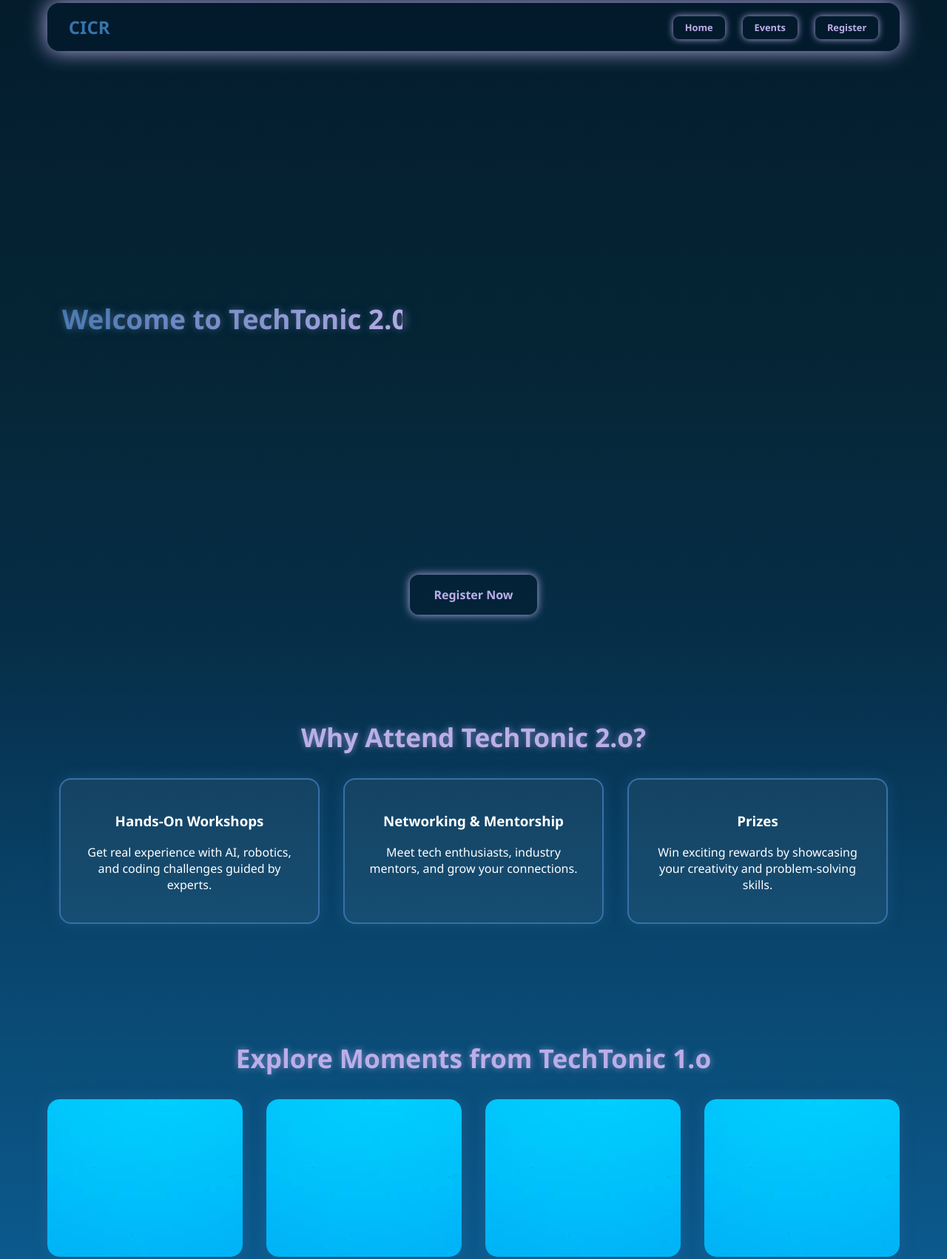
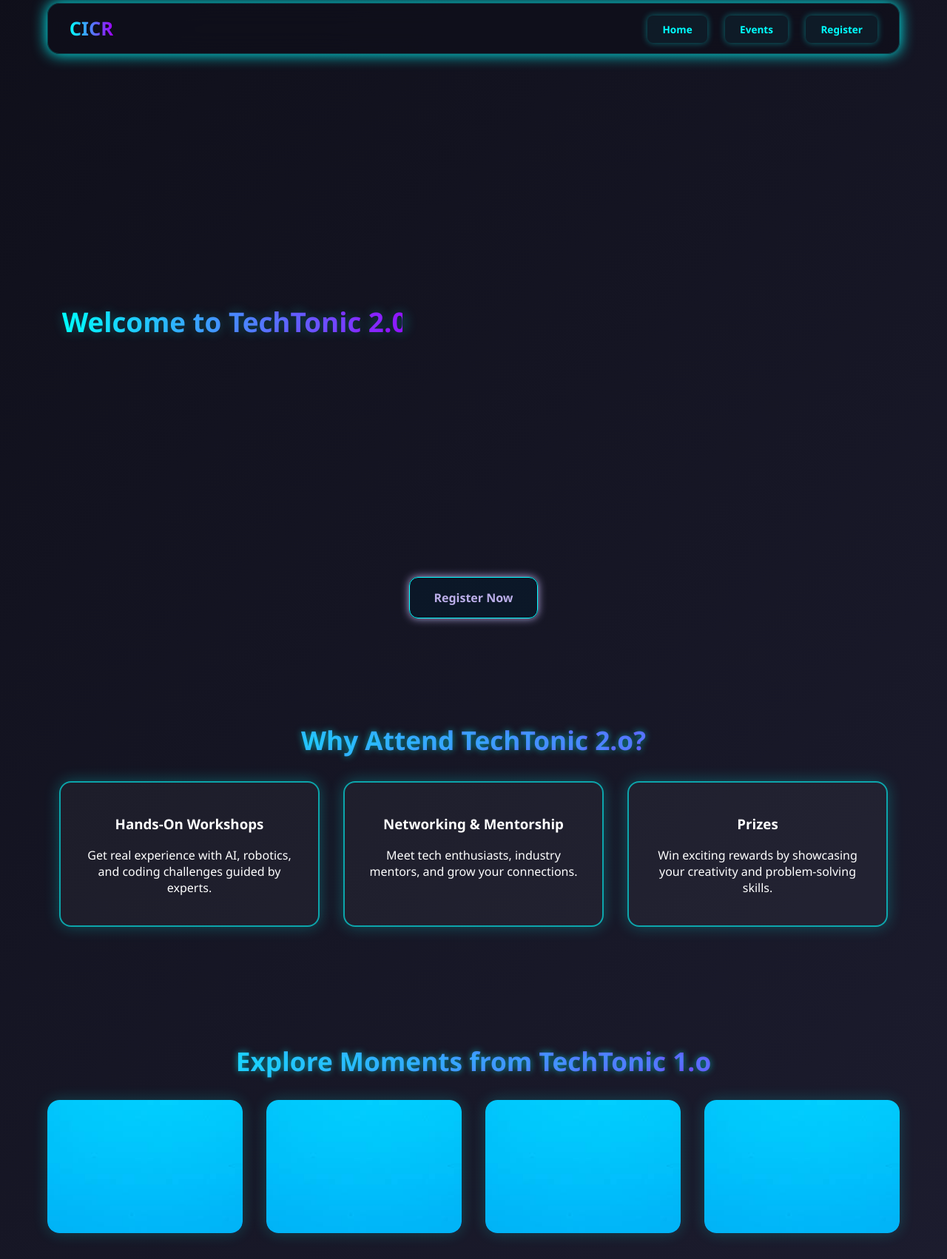
Before and after one commit to UpmanyuCodes/TechTonic2.0-Website, a plain HTML site: page HTML/index.html in a window 1280 px wide. Shown: the part 60-1762 px from the top of the page at 74% size. Drawn offline with Linux system fonts and the light colour scheme; some packages are replaced by stand-ins of ours; a script that the page names is missing.

Commit message:
Initial commit

```diff
--- a/CSS/styles.css
+++ b/CSS/styles.css
@@ -1,27 +1,17 @@
+/* Upgraded Tech Theme by ChatGPT UI/UX ✨ */
+
 html {
   font-size: 100%;
 }
 
-  body {
-   margin: 0;
+body {
+  margin: 0;
   min-height: 150vh;
-  background: linear-gradient(
-    to bottom,
-    #042135 0%,
-    #041C2C 2%,
-    #041e2f 9%,
-    #052636 31%,
-    #062e48 51%,
-    #083d61 65%,
-    #0a4d79 82%,
-    #0c5d92 100%
-  );
-  font-family: 'Segoe UI', Tahoma, Geneva, Verdana, sans-serif;
+  background: linear-gradient(135deg, #0f0f1a 0%, #1c1c2e 100%);
+  font-family: 'Orbitron', 'Segoe UI', Tahoma, Geneva, Verdana, sans-serif;
   overflow-x: hidden;
-
-
+  color: #e0e0f0;
 }
-
 
 .navbar {
   margin: 5%;
@@ -29,20 +19,25 @@ html {
   display: flex;
   justify-content: space-between;
   align-items: center;
-  background-color: rgba(3, 27, 44, 0.51);
+  background: rgba(15, 15, 26, 0.7);
   backdrop-filter: blur(1.5rem);
-  -webkit-backdrop-filter: blur(1.5rem);
-  box-shadow: 0 0 1.75rem #BBAEE9;
+  box-shadow: 0 0 20px #00ffff;
   border-radius: 1rem;
+  border: 1px solid #00ffff33;
 }
 
 .logo {
   font-weight: bold;
-  font-size: 1.5rem;
-  color: #3773AA;
-  white-space: nowrap;
+  font-size: 1.6rem;
+  background: linear-gradient(90deg, #00ffff, #9f00ff);
+  -webkit-background-clip: text;
+  -webkit-text-fill-color: transparent;
+  cursor: pointer;
   transition: transform 0.3s ease;
-  cursor: pointer;
+}
+
+.logo:hover {
+  transform: scale(1.1);
 }
 
 .nav-links {
@@ -53,28 +48,25 @@ html {
 
 .nav-links a {
   text-decoration: none;
-  color: #BBAEE9;
-  border: 0.125rem hidden #BBAEE9;
-  padding: 0.4rem 1rem;
+  color: #00ffff;
+  border: 1px solid transparent;
+  padding: 0.5rem 1.2rem;
   border-radius: 0.5rem;
   font-weight: bold;
-  font-size: 0.8rem;
-  white-space: nowrap;
-  box-shadow: 0 0 0.625rem #BBAEE9;
+  font-size: 0.85rem;
+  background: rgba(0, 255, 255, 0.05);
+  box-shadow: 0 0 10px #00ffff66;
   transition: all 0.3s ease;
 }
 
 .nav-links a:hover {
-  background-color: #BBAEE9;
-  color: #031B2C;
-}
-
-.logo:hover {
-  transform: scale(1.1);
+  background: #00ffff;
+  color: #0f0f1a;
+  box-shadow: 0 0 20px #00ffff;
 }
 
 .timeline-container {
-  transform: translate(0px, 500px);
+  transform: translateY(500px);
   position: relative;
 }
 
@@ -89,30 +81,28 @@ html {
 .dot, .dot2 {
   width: 2rem;
   height: 2rem;
-  background-color: #3771A8;
+  background-color: #00ffff;
   border-radius: 50%;
-  flex-shrink: 0;
-  border: 3px solid white;
+  border: 3px solid #ffffff;
   position: relative;
   z-index: 1;
 }
 
 .line {
   height: 0.2rem;
-  background-color: #3771A8;
+  background: linear-gradient(to right, #00ffff, #9f00ff);
   width: 30vw;
-  flex-shrink: 0;
   position: relative;
   z-index: 0;
 }
 
 .box {
-  background-color: rgba(0, 0, 0, 0.25);
-  color: white;
+  background: rgba(255, 255, 255, 0.05);
+  color: #ffffff;
   padding: 1rem;
-  border-radius: 3rem;
+  border-radius: 2rem;
   width: clamp(250px, 30vw, 320px);
-  box-shadow: 0 0 40px rgba(55, 113, 168, 0.3);
+  box-shadow: 0 0 30px rgba(0, 255, 255, 0.2);
   height: 250px;
   z-index: 1;
 }
@@ -135,34 +125,34 @@ html {
 
 .register-button a {
   text-decoration: none;
-  color: #BBAEE9;
-  border: 0.125rem hidden #BBAEE9;
+  color: #00ffff;
+  border: 1px solid #00ffff;
   padding: 0.8rem 1.2rem;
   border-radius: 0.5rem;
   font-weight: bold;
   font-size: 0.8rem;
-  white-space: nowrap;
-  box-shadow: 0 0 0.625rem #BBAEE9;
+  background: rgba(0, 255, 255, 0.08);
+  box-shadow: 0 0 10px #00ffff99;
   transition: all 0.3s ease;
 }
 
 .register-button a:hover {
-  background-color: #BBAEE9;
-  color: #031B2C;
-}
-
-.register-button {
-  margin: 5%;
+  background-color: #00ffff;
+  color: #0f0f1a;
+  box-shadow: 0 0 15px #00ffff;
 }
 
 .Model {
   display: flex;
   margin-left: 7%;
-  transform: scale(1.1);
-  width: 100vw;
-  height: 100vh;
-  z-index: -1;
-
+  width: 500px;
+  height: 500px;
+  max-width: 90vw;
+  flex-shrink: 0;
+  pointer-events: auto;
+  transform: translateZ(0);
+  z-index: 1;
+  border: none;
 }
 
 .hero-section {
@@ -170,7 +160,7 @@ html {
   justify-content: space-around;
   align-items: center;
   padding: 3rem 5%;
-  flex-wrap: wrap; /* allows stacking on smaller screens */
+  flex-wrap: wrap;
   gap: 2rem;
 }
 
@@ -179,161 +169,117 @@ html {
   font-weight: bold;
   max-width: 40%;
   white-space: nowrap;
+  background: linear-gradient(90deg, #00ffff, #9f00ff);
+  -webkit-background-clip: text;
+  -webkit-text-fill-color: transparent;
+  text-shadow: 0 0 15px #00ffff44;
   cursor: pointer;
   transition: transform 0.3s ease;
-
-  background: linear-gradient(90deg, #3773AA, #BBAEE9);
-  -webkit-background-clip: text;
-  -webkit-text-fill-color: transparent;
-  background-clip: text;
-  text-fill-color: transparent;
-
-  text-shadow: 0 0 10px rgba(187, 174, 233, 0.3),
- 0 0 20px rgba(55, 115, 170, 0.2);
 }
 
-
-.Model {
-  width: 500px;
-  height: 500px;
-  max-width: 90vw;
-  flex-shrink: 0;
+.intro:hover {
+  transform: scale(1.05);
 }
 
-/* Responsive: Stack for smaller screens */
 @media (max-width: 768px) {
   .hero-section {
     flex-direction: column;
     text-align: center;
   }
-
   .intro {
     max-width: 90%;
     font-size: 1.5rem;
   }
-
   .Model {
     width: 100%;
     height: 400px;
+  }
+.registerbutton
+{
+  display: none;
+}
+}
 
-  }
-}
-.Model {
-  width: 500px;
-  height: 500px;
-  max-width: 90vw;
-  flex-shrink: 0;
-  pointer-events: auto;
-  transform: translateZ(0);
-  z-index: 1;
-  border: none;
-
-}
-/* Benefits Section */
 .benefits-section {
   padding: 4rem 2rem;
   text-align: center;
-  color: #fff;
+  color: #ffffff;
+  display: grid;
+
 }
 
 .benefits-section h2 {
   font-size: 2.2rem;
   margin-bottom: 2rem;
-  color: #BBAEE9;
-  text-shadow: 0 0 10px rgba(187, 174, 233, 0.6);
+  background: linear-gradient(90deg, #00ffff, #9f00ff);
+  -webkit-background-clip: text;
+  -webkit-text-fill-color: transparent;
+  text-shadow: 0 0 10px #00ffff88;
 }
 
-.benefit-cards {
-  display: flex;
+.benefit-card {
+  background: rgba(255, 255, 255, 0.04);
+  border: 2px solid #00ffff99;
+  border-radius: 1rem;
+  padding: 1.5rem;
+  width: 300px;
+  box-shadow: 0 0 20px #00ffff44;
+  transition: transform 0.4s ease;
+}
+
+.benefit-cards
+{
+   display: flex;
   justify-content: center;
   gap: 2rem;
   flex-wrap: wrap;
 }
 
-.benefit-card {
-  background: rgba(255, 255, 255, 0.05);
-  border: 2px solid #3771A8;
-  border-radius: 1rem;
-  padding: 1.5rem;
-  width: 300px;
-  box-shadow: 0 0 20px rgba(55, 113, 168, 0.3);
-  transition: transform 0.4s ease;
+.benefit-card:hover {
+  transform: scale(1.1);
+  background: rgba(0, 255, 255, 0.1);
+  backdrop-filter: blur(1.2rem);
+  box-shadow: 0 0 20px #00ffff;
 }
 
-.benefit-card:hover {
-  /* transform: translateY(-10px) scale(1.05); */
-  transform: scale(1.1);
-  background-color: rgba(3, 27, 44, 0.51);
-   backdrop-filter: blur(1.2rem);
-  -webkit-backdrop-filter: blur(1.2rem);
-  box-shadow: 0 0 1.2rem #BBAEE9;
-  border-radius: 1rem;
+.showcase-section, .animated-gallery-section {
+  padding: 4rem 2rem;
+  text-align: center;
+  color: #ffffff;
 }
 
-/*Showcase Section*/
-.showcase-section {
-  padding: 4rem 2rem;
-  text-align: center;
-  color: white;
+.showcase-section h2, .animated-gallery-section h2 {
+  font-size: 2.2rem;
+  background: linear-gradient(90deg, #00ffff, #9f00ff);
+  -webkit-background-clip: text;
+  -webkit-text-fill-color: transparent;
+  text-shadow: 0 0 10px #00ffff88;
 }
 
-.showcase-section h2 {
-  font-size: 2.2rem;
-  color: #BBAEE9;
-  margin-bottom: 2rem;
-}
-
-.gallery {
-  display: grid;
-  grid-template-columns: repeat(auto-fit, minmax(180px, 1fr));
-  gap: 1rem;
-  padding: 0 2rem;
-}
-
-.gallery .photo {
-  background: linear-gradient(145deg, #3771A8, #4a8bcf);
-  height: 180px;
-  border-radius: 1rem;
-  box-shadow: 0 0 20px rgba(55, 113, 168, 0.3);
-  transition: transform 0.3s ease;
-}
-
-.gallery .photo:hover {
-  transform: scale(1.05);
-}
-
-.animated-gallery-section {
-  padding: 4rem 2rem;
-  text-align: center;
-  color: #fff;
-}
-
-.animated-gallery-section h2 {
-  font-size: 2.2rem;
-  margin-bottom: 2rem;
-  color: #BBAEE9;
-  text-shadow: 0 0 10px rgba(187, 174, 233, 0.6);
-}
-
-.animated-gallery {
+.gallery, .animated-gallery {
   display: grid;
   grid-template-columns: repeat(auto-fit, minmax(220px, 1fr));
   gap: 2rem;
   padding: 0 2rem;
 }
 
-.gallery-item {
-  position: relative;
+.gallery .photo, .gallery-item {
+  background: linear-gradient(145deg, #00ffff33, #9f00ff33);
+  border-radius: 1rem;
+  height: 180px;
+  box-shadow: 0 0 20px #00ffff33;
+  transition: transform 0.4s ease, box-shadow 0.4s ease;
   overflow: hidden;
-  border-radius: 1rem;
-  box-shadow: 0 0 20px rgba(55, 113, 168, 0.3);
-  transition: transform 0.4s ease, box-shadow 0.4s ease;
+}
+
+.gallery .photo:hover, .gallery-item:hover {
+  transform: scale(1.05);
+  box-shadow: 0 0 25px #00ffff99;
 }
 
 .gallery-item img {
   width: 100%;
   height: 100%;
-  display: block;
   border-radius: 1rem;
   transition: transform 0.5s ease;
 }
@@ -362,10 +308,10 @@ html {
   position: absolute;
   bottom: 1rem;
   left: 1rem;
-  color: #fff;
+  color: #ffffff;
   font-size: 1rem;
   font-weight: bold;
-  text-shadow: 0 0 10px #000;
+  text-shadow: 0 0 10px #000000;
   opacity: 0;
   transform: translateY(20px);
   transition: all 0.4s ease;
@@ -374,10 +320,4 @@ html {
 .gallery-item:hover .overlay-text {
   opacity: 1;
   transform: translateY(0);
-
 }
-
-.gallery-item:hover
-{
-transform: scale(1.1);
-}
--- a/HTML/nav.html
+++ b/HTML/nav.html
@@ -12,7 +12,7 @@
   <div class="nav-links">
     <div><a href="../HTML/index.html">Home</a></div>
     <div><a href="../HTML/Event.html">Events</a></div>
-    <div><a href="../HTML/register.html">Register</a></div>
+    <div class="registerbutton"><a href="../HTML/register.html">Register</a></div>
   </div>
 </nav>
 </body>
```
Also changed, not shown: CSS/Event.css (+11 -9 lines).
